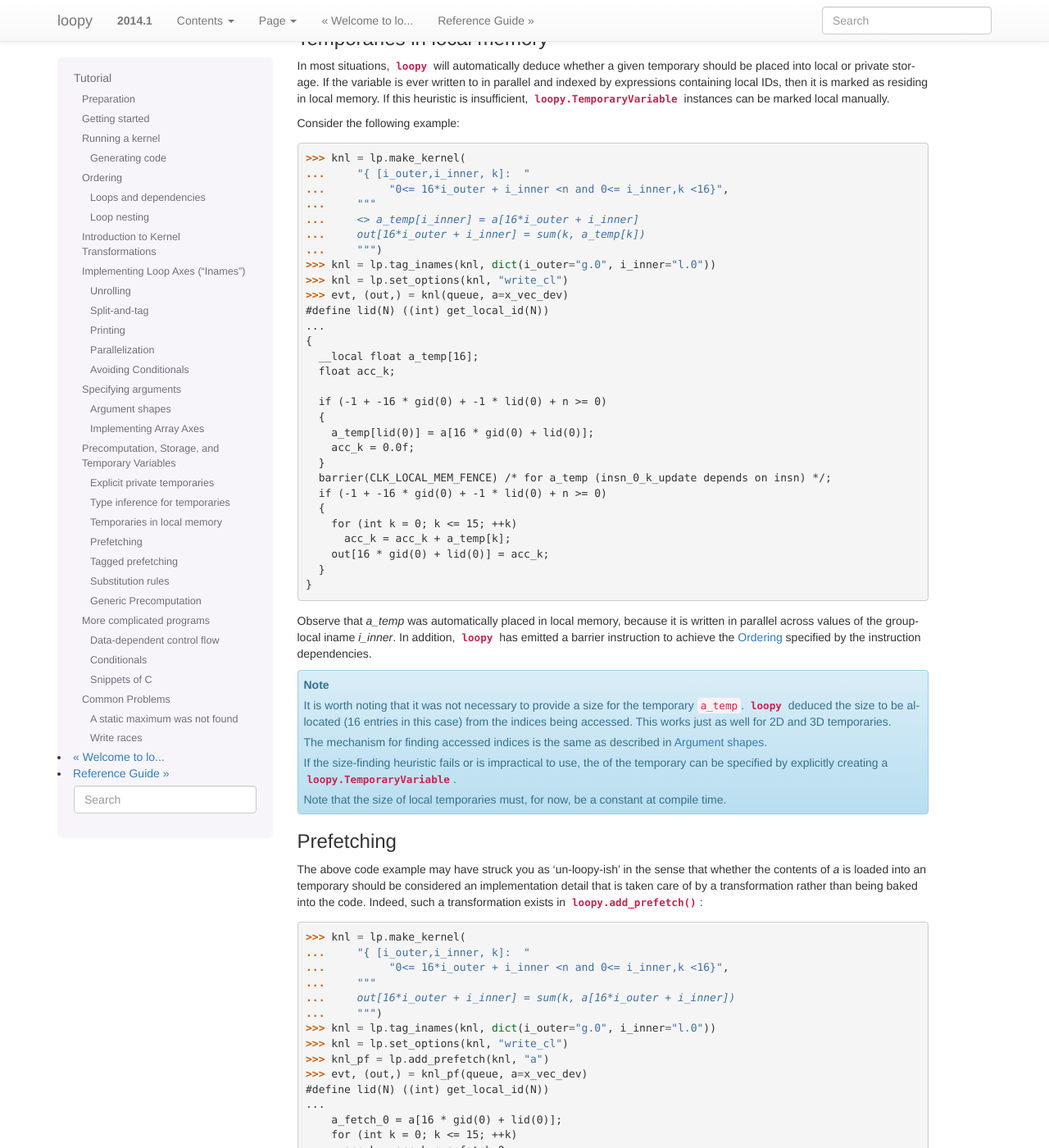
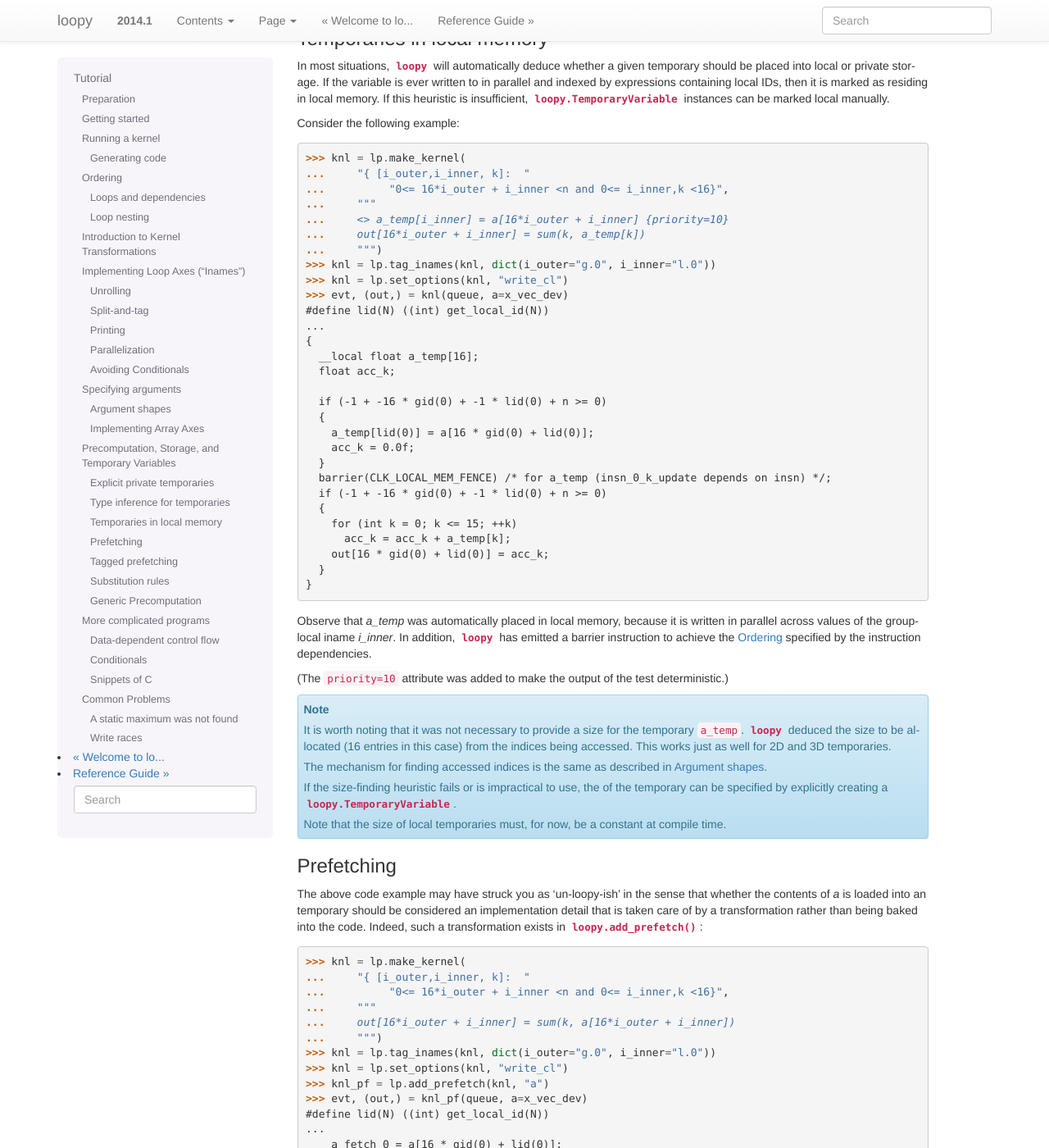
Before and after one commit to inducer/loopy, a Sphinx documentation site: the page built from doc/tutorial.rst, in a window 1280 px wide and 1400 px high, scrolled down 13945 px. Shown: the whole window at 82% size. Built offline with Sphinx 7.4.7, drawn with Linux system fonts in a browser that asks for light colours.

Commit message:
Doctest determinism

```diff
--- a/doc/tutorial.rst
+++ b/doc/tutorial.rst
@@ -923,7 +923,7 @@ Consider the following example:
     ...     "{ [i_outer,i_inner, k]:  "
     ...          "0<= 16*i_outer + i_inner <n and 0<= i_inner,k <16}",
     ...     """
-    ...     <> a_temp[i_inner] = a[16*i_outer + i_inner]
+    ...     <> a_temp[i_inner] = a[16*i_outer + i_inner] {priority=10}
     ...     out[16*i_outer + i_inner] = sum(k, a_temp[k])
     ...     """)
     >>> knl = lp.tag_inames(knl, dict(i_outer="g.0", i_inner="l.0"))
@@ -953,6 +953,9 @@ Observe that *a_temp* was automatically placed in local memory, because
 it is written in parallel across values of the group-local iname
 *i_inner*. In addition, :mod:`loopy` has emitted a barrier instruction to
 achieve the :ref:`ordering` specified by the instruction dependencies.
+
+(The ``priority=10`` attribute was added to make the output of the test
+deterministic.)
 
 .. note::
 
```
